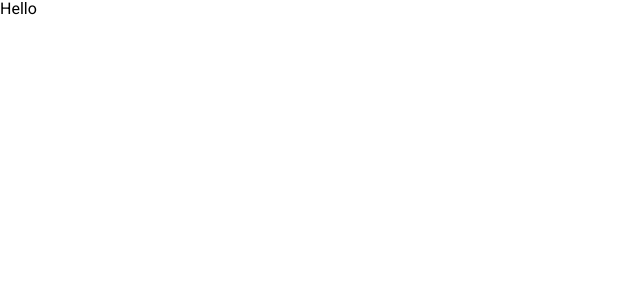
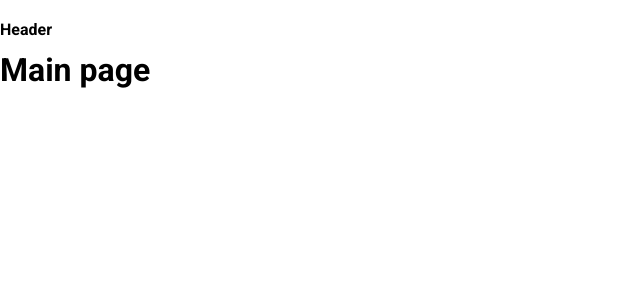
Before and after one commit to IgorBerezhnoy/pryaniky, a React (Vite) app: page / in a window 1280 px wide. Shown: the top 300 px of the page, without its empty margins (0-640 px from the left). Built offline with nearby package versions, Linux system fonts and the light colour scheme.

Commit message:
[feat]: added router

```diff
--- a/package.json
+++ b/package.json
@@ -16,7 +16,8 @@
     "@fontsource/roboto": "^5.0.13",
     "@mui/material": "^5.15.18",
     "react": "^18.2.0",
-    "react-dom": "^18.2.0"
+    "react-dom": "^18.2.0",
+    "react-router-dom": "^6.23.1"
   },
   "devDependencies": {
     "@it-incubator/eslint-config": "^1.0.2",
--- a/src/App.tsx
+++ b/src/App.tsx
@@ -1,5 +1,11 @@
+import { AppRouter } from '@/router/router'
+
 function App() {
-  return <div>Hello</div>
+  return (
+    <div>
+      <AppRouter />
+    </div>
+  )
 }
 
 export default App
--- /dev/null
+++ b/src/router/router.tsx
@@ -0,0 +1,61 @@
+import {
+  Navigate,
+  Outlet,
+  RouteObject,
+  RouterProvider,
+  createBrowserRouter,
+} from 'react-router-dom'
+
+const publicRouters: RouteObject[] = [
+  {
+    element: <h1>login</h1>,
+    path: '/login',
+  },
+  {
+    element: <h1>sing-up</h1>,
+    path: '/sing-up',
+  },
+  {
+    element: <h1>error</h1>,
+    path: '*',
+  },
+]
+const privateRoutes: RouteObject[] = [
+  {
+    element: <h1>Main page</h1>,
+    path: '/',
+  },
+]
+
+const router = createBrowserRouter([
+  {
+    children: [
+      ...publicRouters,
+      {
+        children: privateRoutes,
+        element: <PrivateAppRoutes />,
+      },
+    ],
+    element: <Layout />,
+  },
+])
+
+export const AppRouter = () => {
+  return <RouterProvider router={router} />
+}
+
+function Layout() {
+  return (
+    <>
+      <h4>Header</h4>
+      <Outlet />
+    </>
+  )
+}
+
+function PrivateAppRoutes() {
+  const isAuthenticated = true
+  //TODO написать логику
+
+  return isAuthenticated ? <Outlet /> : <Navigate to={'/login'} />
+}
```
Also changed, not shown: 1 other file (tests, documents, lock files or other folders).
